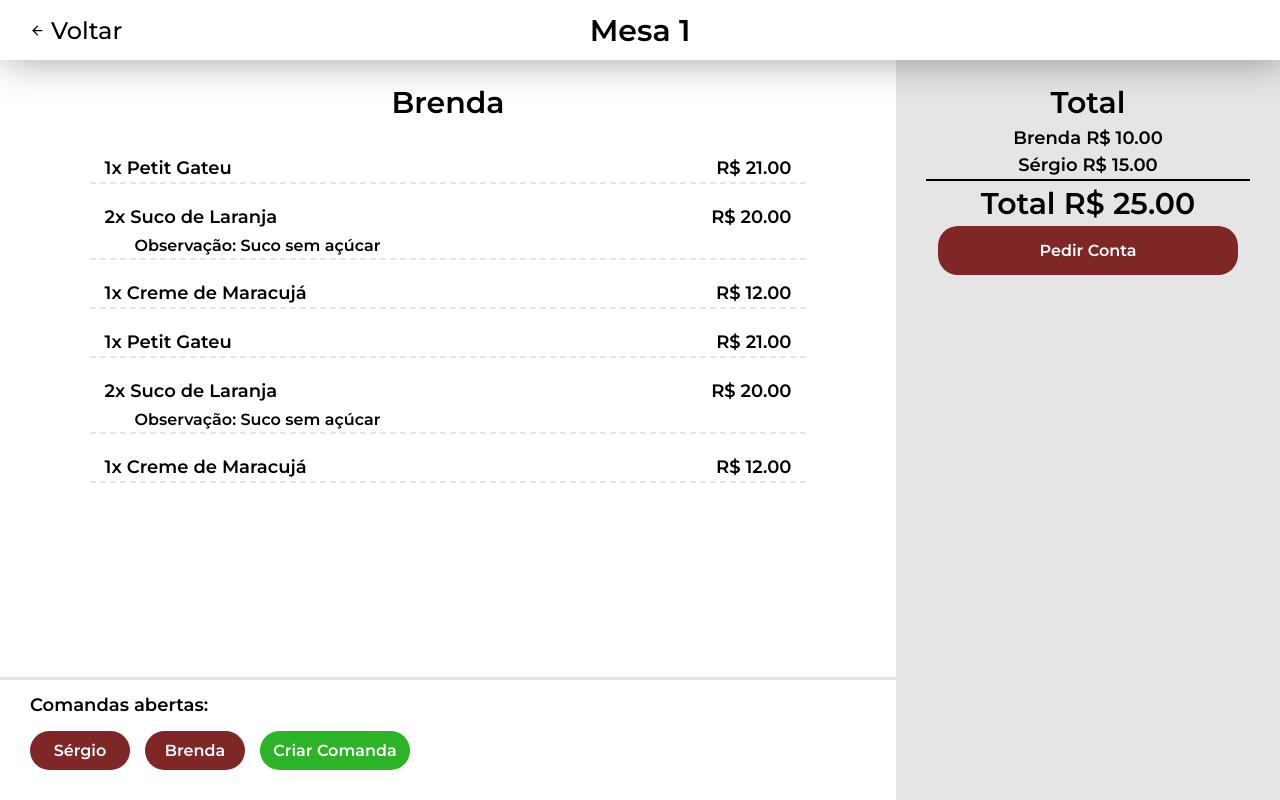
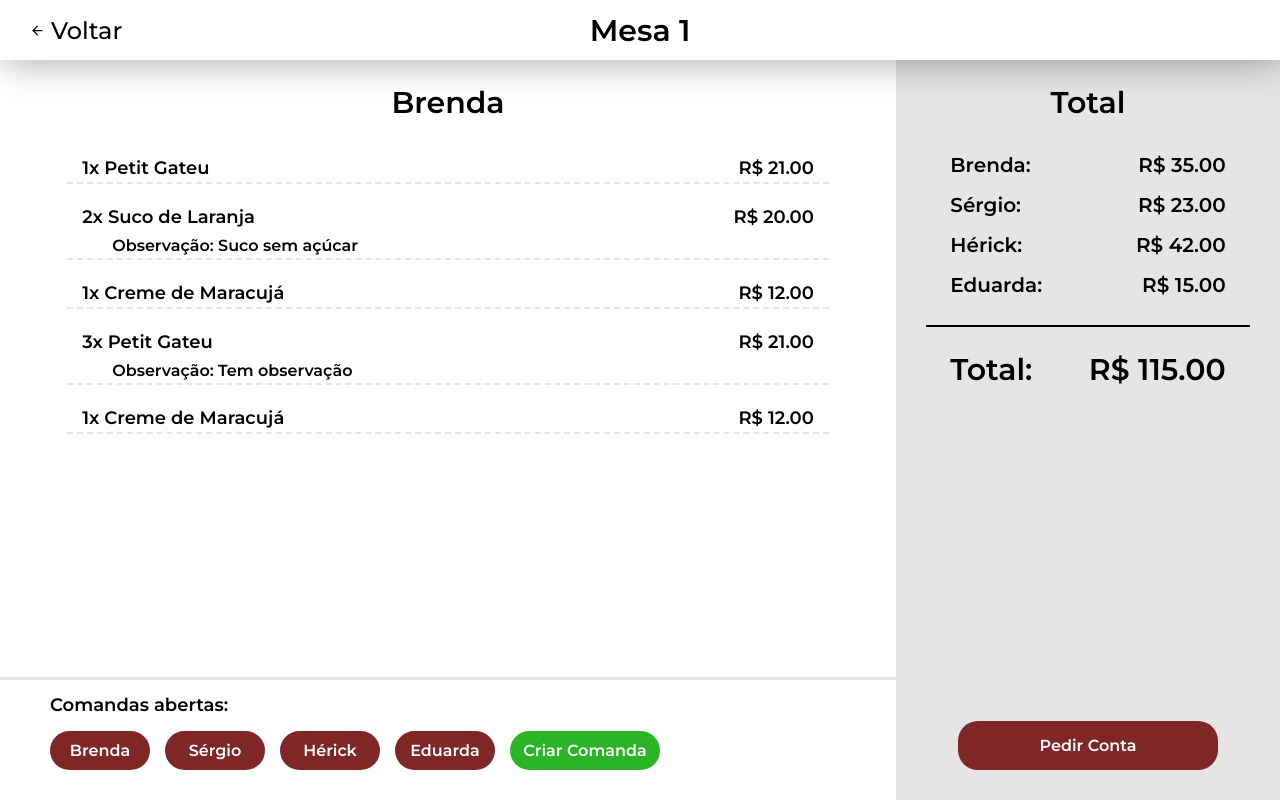
Before and after one commit to UnBArqDsw2021-1/2021.1_G02_TaNaMesa_Frontend, a React (Create React App) app in the folder frontend/: page /pedido in a window 1280 px wide. Built offline with nearby package versions, Linux system fonts and the light colour scheme.

Commit message:
(#12) Adiciona clientes e total do pedido

```diff
--- a/frontend/src/pages/Pedido/index.tsx
+++ b/frontend/src/pages/Pedido/index.tsx
@@ -23,10 +23,16 @@ interface Item {
   obs?: string;
 }
 
+interface Client {
+  name: string;
+  totalPrice: number;
+}
+
 const Pedido: React.FC = () => {
   const theme = useTheme();
 
   const [items, setItems] = useState<Item[]>([]);
+  const [clients, setClients] = useState<Client[]>([]);
 
   useEffect(() => {
     setItems([
@@ -38,16 +44,21 @@ const Pedido: React.FC = () => {
         obs: 'Suco sem açúcar',
       },
       { quantity: 1, name: 'Creme de Maracujá', price: 12.0, obs: '' },
-      { quantity: 1, name: 'Petit Gateu', price: 21.0, obs: '' },
-      {
-        quantity: 2,
-        name: 'Suco de Laranja',
-        price: 20.0,
-        obs: 'Suco sem açúcar',
-      },
+      { quantity: 3, name: 'Petit Gateu', price: 21.0, obs: 'Tem observação' },
       { quantity: 1, name: 'Creme de Maracujá', price: 12.0, obs: '' },
     ]);
+
+    setClients([
+      { name: 'Brenda', totalPrice: 35.0 },
+      { name: 'Sérgio', totalPrice: 23.0 },
+      { name: 'Hérick', totalPrice: 42.0 },
+      { name: 'Eduarda', totalPrice: 15.0 },
+    ]);
   }, []);
+
+  const getTotalPrice = (): number => {
+    return clients.reduce((sum, { totalPrice }) => sum + totalPrice, 0);
+  };
 
   return (
     <>
@@ -73,22 +84,18 @@ const Pedido: React.FC = () => {
           <ContainerClientsOrder>
             <p>Comandas abertas:</p>
             <ButtonsContainer>
+              {clients.map(({ name }) => {
+                return (
                   <Button
                     color={theme.primary02}
                     width="10rem"
                     padding="1rem"
                     onClick={() => {}}
                   >
-                Sérgio
+                    {name}
                   </Button>
-              <Button
-                color={theme.primary02}
-                width="10rem"
-                padding="1rem"
-                onClick={() => {}}
-              >
-                Brenda
-              </Button>
+                );
+              })}
               <Button
                 color={theme.secondaryGreen}
                 padding="1rem"
@@ -100,12 +107,23 @@ const Pedido: React.FC = () => {
           </ContainerClientsOrder>
         </ContainerLeft>
         <ContainerTotal>
+          <div className="total">
             <h1>Total</h1>
-          <h2>Brenda R$ 10.00</h2>
-          <h2>Sérgio R$ 15.00</h2>
+            {clients.map(client => {
+              return (
+                <div className="valor-total cliente">
+                  <h2>{client.name}:</h2>
+                  <h2>R$ {client.totalPrice.toFixed(2)}</h2>
+                </div>
+              );
+            })}
             <div id="linha-horizontal" />
-          <h1>Total R$ 25.00</h1>
-          <Button color={theme.primary02} width="30rem" onClick={() => {}}>
+            <div className="valor-total pedido">
+              <h1>Total:</h1>
+              <h1>R$ {getTotalPrice().toFixed(2)}</h1>
+            </div>
+          </div>
+          <Button color={theme.primary02} width="80%" onClick={() => {}}>
             Pedir Conta
           </Button>
         </ContainerTotal>
--- a/frontend/src/pages/Pedido/styles.ts
+++ b/frontend/src/pages/Pedido/styles.ts
@@ -15,7 +15,7 @@ export const Container = styled.div`
   }
 
   h2 {
-    margin: 0 1.5rem;
+    margin: 0;
     font-weight: 600;
     font-size: 1.8rem;
     color: ${props => props.theme.black};
@@ -53,7 +53,7 @@ export const ContainerOrderList = styled.div`
 `;
 
 export const OrderList = styled.div`
-  width: 80%;
+  width: 85%;
   display: flex;
   flex-direction: column;
   margin-top: 2rem;
@@ -73,7 +73,7 @@ export const Item = styled.div`
 export const ContainerClientsOrder = styled.div`
   display: flex;
   flex-direction: column;
-  padding: 1rem 3rem 3rem;
+  padding: 1rem 5rem 3rem;
   border-top: 3px solid ${props => props.theme.gray};
 `;
 
@@ -93,13 +93,43 @@ export const ButtonsContainer = styled.div`
 export const ContainerTotal = styled.div`
   width: 30%;
   display: flex;
-  padding: 2rem 3rem;
+  overflow-y: auto;
+  padding: 2rem 3rem 3rem;
   align-items: center;
   flex-direction: column;
-  justify-content: flex-start;
+  justify-content: space-between;
   background-color: ${props => props.theme.gray};
 
+  .total {
+    width: 100%;
+    display: flex;
+    align-items: center;
+    flex-direction: column;
+    justify-content: flex-start;
+  }
+
+  .valor-total {
+    width: 85%;
+    display: flex;
+    flex-direction: row;
+    justify-content: space-between;
+  }
+
+  .cliente:first-of-type {
+    margin-top: 2rem;
+  }
+
+  .cliente h2 {
+    margin: 0.5rem 0;
+    font-size: 2rem;
+  }
+
+  .pedido h1 {
+    margin-bottom: 2rem;
+  }
+
   #linha-horizontal {
+    margin: 2rem 0;
     width: 100%;
     height: 2px;
     background-color: ${props => props.theme.black};
```
Lines whose indentation alone changed are shown as unchanged.
